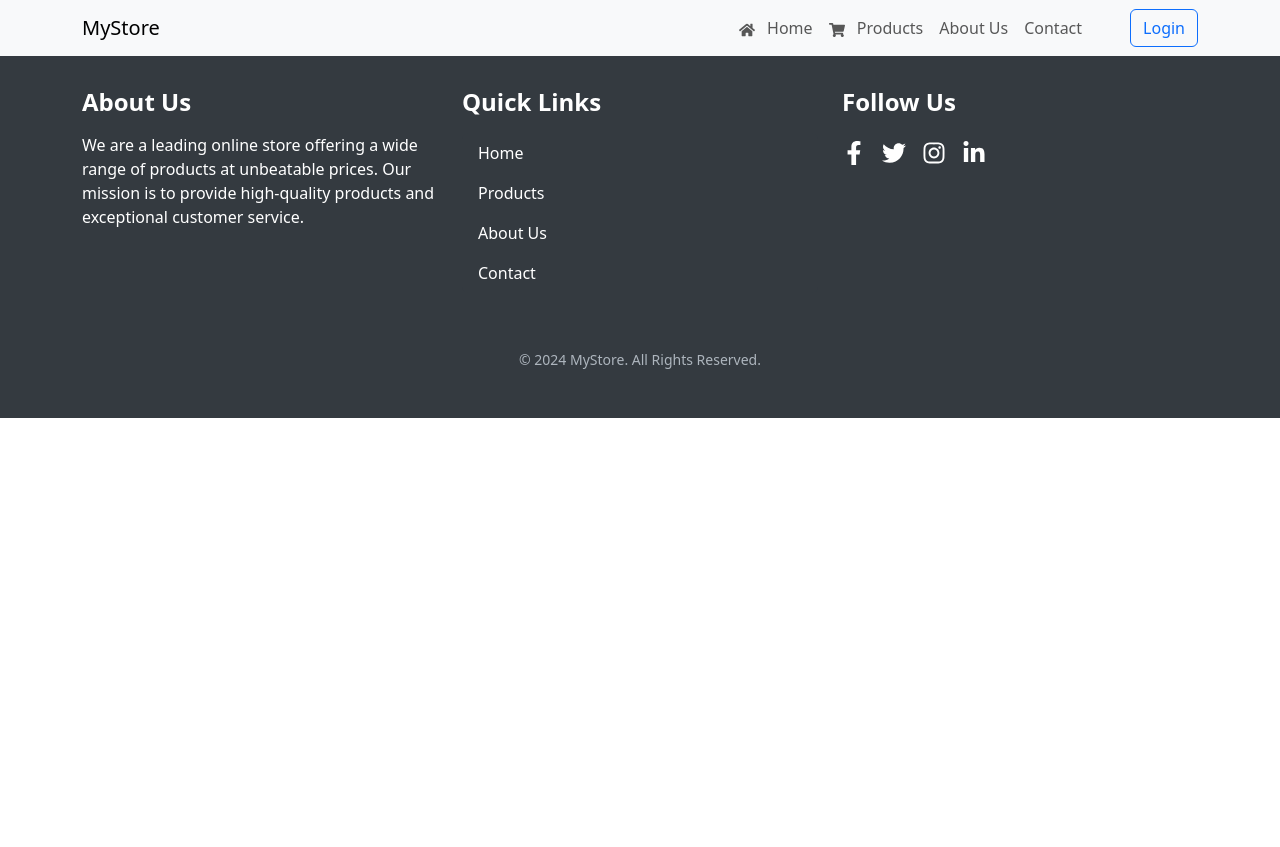
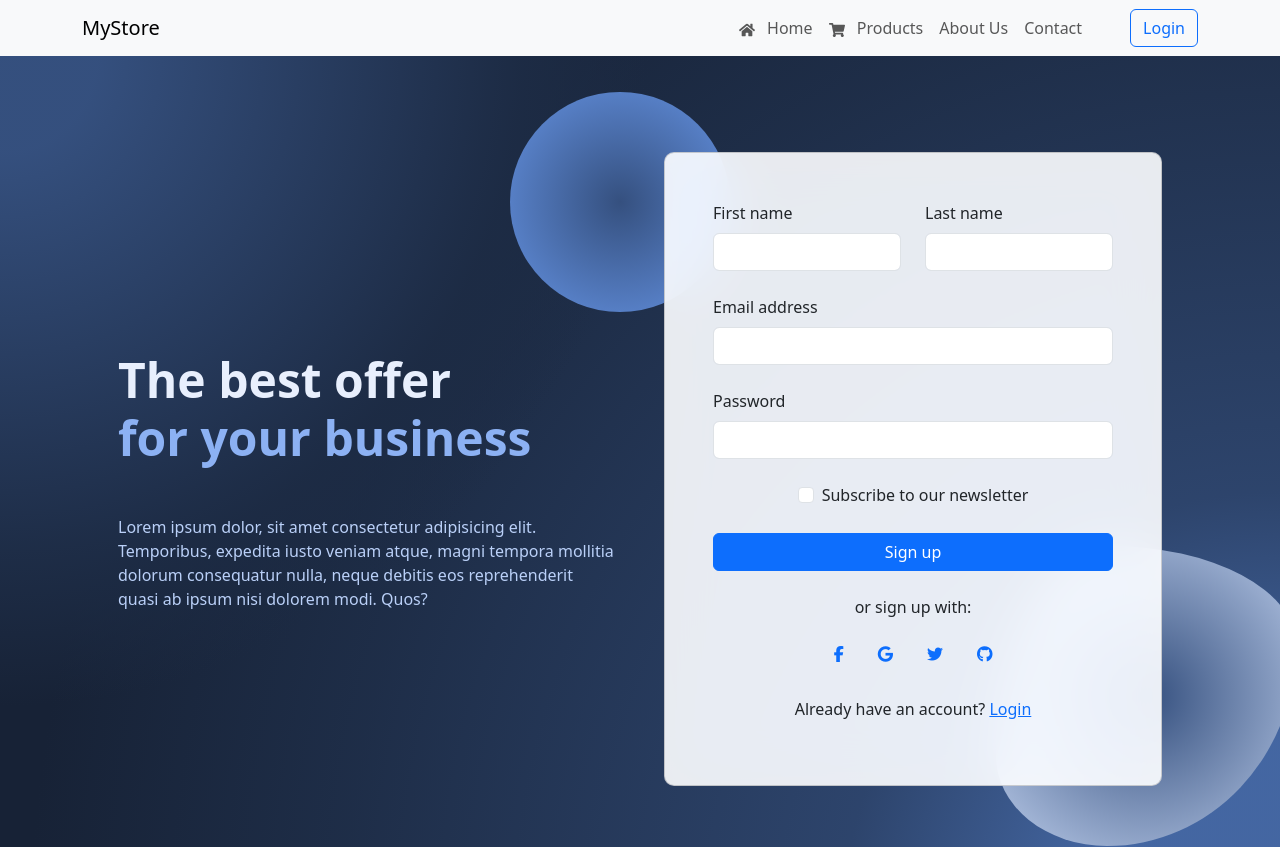
Before and after one commit to fasih7/store-frontend, a React (Create React App) app: page /sign-up in a window 1280 px wide. Shown: the top 847 px of the page. Before the commit the page ends 800 px from the top, so only its background shows below. Built offline with nearby package versions, Linux system fonts and the light colour scheme.

Commit message:
added signup page

```diff
--- a/src/App.tsx
+++ b/src/App.tsx
@@ -11,6 +11,7 @@ import ProductCard2 from "./components/ProductCard2";
 import Home from "./pages/Home";
 import Login from "./pages/Login";
 import LoginModal from "./components/LoginModal";
+import SignUp from "./pages/Signup";
 
 //TODO: uninstall saas | @fortawesome/fontawesome-free
 
@@ -22,6 +23,7 @@ function App() {
         <Routes>
           <Route path="/" element={<Home />} />
           <Route path="/login" element={<Login />} />
+          <Route path="/sign-up" element={<SignUp />} />
           {/* <Route path="/" element={<HomePage />} /> */}
           {/* <Route path="/login" element={<LoginPage />} /> */}
           {/* <Route path="/products" element={<ProductsPage />} /> */}
--- a/src/components/LoginModal.tsx
+++ b/src/components/LoginModal.tsx
@@ -22,6 +22,7 @@ const LoginModal = () => {
       console.error(error);
     }
   };
+
   return (
     <>
       <Button
@@ -31,10 +32,11 @@ const LoginModal = () => {
       >
         Login
       </Button>
+
       <Modal show={show} onHide={handleClose} centered>
         <div
           className="card shadow-2-strong"
-          style={{ backgroundColor: "#c5c4bd" }}
+          style={{ backgroundColor: "#ebedf3" }}
         >
           <div className="card-body p-5 text-center">
             <button
@@ -72,38 +74,40 @@ const LoginModal = () => {
                   />
                 </Form.Group>
               </div>
+
+              {/* Forgot Password Link */}
+              <div className="d-flex justify-content-end mb-4">
+                <a href="/forgot-password" className="link-primary">
+                  Forgot Password?
+                </a>
+              </div>
+
               <Button
                 variant="primary"
                 size="lg"
-                className="w-100"
+                className="w-100 mb-3"
                 type="submit"
-                // onClick={handleSubmit}
               >
                 Login
               </Button>
             </Form>
-            {/* Checkbox */}
-            {/* TODO: */}
-            {/* <div className="form-check d-flex justify-content-start mb-4">
-              <input
-                className="form-check-input"
-                type="checkbox"
-                value=""
-                id="form1Example3"
-              />
-              <label className="form-check-label" htmlFor="form1Example3">
-                Remember password
-              </label>
-            </div> */}
+
+            {/* Don't have an account */}
+            <div className="mb-3">
+              <span>Don't have an account?</span>{" "}
+              <a href="/sign-up" className="link-primary">
+                Sign up
+              </a>
+            </div>
 
             <hr className="my-4" />
 
             <Button
               variant="secondary"
               size="lg"
-              className="w-100"
-              type="submit"
-              style={{ backgroundColor: "#dd4b39", marginBottom: "5px" }}
+              className="w-100 mb-3"
+              type="button"
+              style={{ backgroundColor: "#dd4b39" }}
             >
               <i className="fab fa-google me-2"></i> Sign in with Google
             </Button>
@@ -112,7 +116,7 @@ const LoginModal = () => {
               variant="secondary"
               size="lg"
               className="w-100"
-              type="submit"
+              type="button"
               style={{ backgroundColor: "#3b5998" }}
             >
               <i className="fab fa-facebook-f me-2"></i> Sign in with Facebook
--- /dev/null
+++ b/src/pages/Signup.tsx
@@ -0,0 +1,156 @@
+import { useState } from "react";
+import { Button, Form, Row, Col, Card } from "react-bootstrap";
+import "../styles/Signup.css"; // Create a CSS file to move the style from inline to external
+import { Link } from "react-router-dom";
+
+const Signup = () => {
+  const [firstName, setFirstName] = useState("");
+  const [lastName, setLastName] = useState("");
+  const [email, setEmail] = useState("");
+  const [password, setPassword] = useState("");
+  const [newsletter, setNewsletter] = useState(false);
+
+  const handleSubmit = (e: React.FormEvent) => {
+    e.preventDefault();
+    // Handle form submission logic (e.g., API call)
+    console.log({ firstName, lastName, email, password, newsletter });
+  };
+
+  return (
+    <section className="background-radial-gradient overflow-hidden">
+      <div className="container px-4 py-5 px-md-5 text-center text-lg-start my-5">
+        <div className="row gx-lg-5 align-items-center mb-5">
+          <div className="col-lg-6 mb-5 mb-lg-0" style={{ zIndex: 10 }}>
+            <h1
+              className="my-5 display-5 fw-bold ls-tight"
+              style={{ color: "hsl(218, 81%, 95%)" }}
+            >
+              The best offer <br />
+              <span style={{ color: "hsl(218, 81%, 75%)" }}>
+                for your business
+              </span>
+            </h1>
+            <p
+              className="mb-4 opacity-70"
+              style={{ color: "hsl(218, 81%, 85%)" }}
+            >
+              Lorem ipsum dolor, sit amet consectetur adipisicing elit.
+              Temporibus, expedita iusto veniam atque, magni tempora mollitia
+              dolorum consequatur nulla, neque debitis eos reprehenderit quasi
+              ab ipsum nisi dolorem modi. Quos?
+            </p>
+          </div>
+
+          <div className="col-lg-6 mb-5 mb-lg-0 position-relative">
+            <div
+              id="radius-shape-1"
+              className="position-absolute rounded-circle shadow-5-strong"
+            ></div>
+            <div
+              id="radius-shape-2"
+              className="position-absolute shadow-5-strong"
+            ></div>
+
+            <Card className="bg-glass">
+              <Card.Body className="px-4 py-5 px-md-5">
+                <Form onSubmit={handleSubmit}>
+                  <Row>
+                    <Col md={6} className="mb-4">
+                      <Form.Group controlId="formFirstName">
+                        <Form.Label>First name</Form.Label>
+                        <Form.Control
+                          type="text"
+                          value={firstName}
+                          onChange={(e) => setFirstName(e.target.value)}
+                          required
+                        />
+                      </Form.Group>
+                    </Col>
+
+                    <Col md={6} className="mb-4">
+                      <Form.Group controlId="formLastName">
+                        <Form.Label>Last name</Form.Label>
+                        <Form.Control
+                          type="text"
+                          value={lastName}
+                          onChange={(e) => setLastName(e.target.value)}
+                          required
+                        />
+                      </Form.Group>
+                    </Col>
+                  </Row>
+
+                  <Form.Group className="mb-4" controlId="formEmail">
+                    <Form.Label>Email address</Form.Label>
+                    <Form.Control
+                      type="email"
+                      value={email}
+                      onChange={(e) => setEmail(e.target.value)}
+                      required
+                    />
+                  </Form.Group>
+
+                  <Form.Group className="mb-4" controlId="formPassword">
+                    <Form.Label>Password</Form.Label>
+                    <Form.Control
+                      type="password"
+                      value={password}
+                      onChange={(e) => setPassword(e.target.value)}
+                      required
+                    />
+                  </Form.Group>
+
+                  <Form.Group className="d-flex justify-content-center mb-4">
+                    <Form.Check
+                      type="checkbox"
+                      label="Subscribe to our newsletter"
+                      checked={newsletter}
+                      onChange={(e) => setNewsletter(e.target.checked)}
+                    />
+                  </Form.Group>
+
+                  <Button
+                    variant="primary"
+                    type="submit"
+                    className="w-100 mb-4"
+                  >
+                    Sign up
+                  </Button>
+
+                  <div className="text-center">
+                    <p>or sign up with:</p>
+
+                    <Button variant="link" className="mx-1">
+                      <i className="fab fa-facebook-f"></i>
+                    </Button>
+                    <Button variant="link" className="mx-1">
+                      <i className="fab fa-google"></i>
+                    </Button>
+                    <Button variant="link" className="mx-1">
+                      <i className="fab fa-twitter"></i>
+                    </Button>
+                    <Button variant="link" className="mx-1">
+                      <i className="fab fa-github"></i>
+                    </Button>
+                  </div>
+
+                  {/* Already have an account? Login link */}
+                  <div className="text-center mt-4">
+                    <p>
+                      Already have an account?{" "}
+                      <Link to="/login" className="text-primary">
+                        Login
+                      </Link>
+                    </p>
+                  </div>
+                </Form>
+              </Card.Body>
+            </Card>
+          </div>
+        </div>
+      </div>
+    </section>
+  );
+};
+
+export default Signup;
--- /dev/null
+++ b/src/styles/Signup.css
@@ -0,0 +1,29 @@
+.background-radial-gradient {
+    background-color: hsl(218, 41%, 15%);
+    background-image: radial-gradient(650px circle at 0% 0%, hsl(218, 41%, 35%) 15%, hsl(218, 41%, 30%) 35%, hsl(218, 41%, 20%) 75%, hsl(218, 41%, 19%) 80%, transparent 100%),
+      radial-gradient(1250px circle at 100% 100%, hsl(218, 41%, 45%) 15%, hsl(218, 41%, 30%) 35%, hsl(218, 41%, 20%) 75%, hsl(218, 41%, 19%) 80%, transparent 100%);
+  }
+
+  #radius-shape-1 {
+    height: 220px;
+    width: 220px;
+    top: -60px;
+    left: -130px;
+    background: radial-gradient(#35507f,#6492e2);
+    overflow: hidden;
+  }
+
+  #radius-shape-2 {
+    border-radius: 38% 62% 63% 37% / 70% 33% 67% 30%;
+    bottom: -60px;
+    right: -110px;
+    width: 300px;
+    height: 300px;
+    background: radial-gradient(#35507f,#bacbe9 );
+    overflow: hidden;
+  }
+
+  .bg-glass {
+    background-color: hsla(0, 0%, 100%, 0.9) !important;
+    backdrop-filter: saturate(200%) blur(25px);
+  }
```
